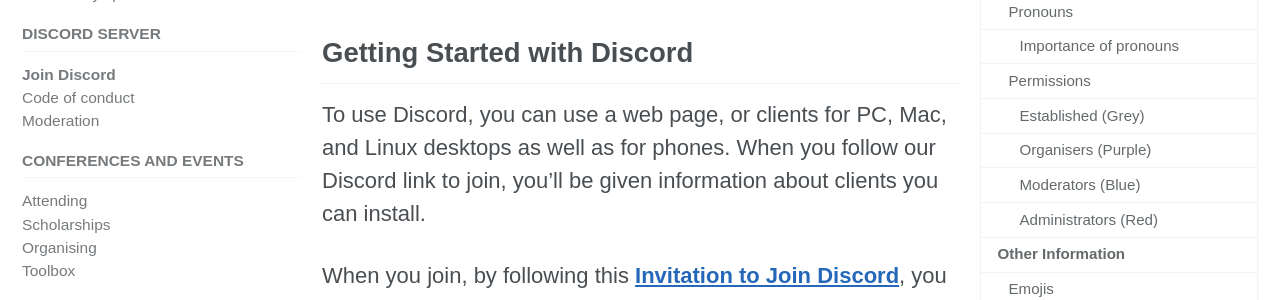
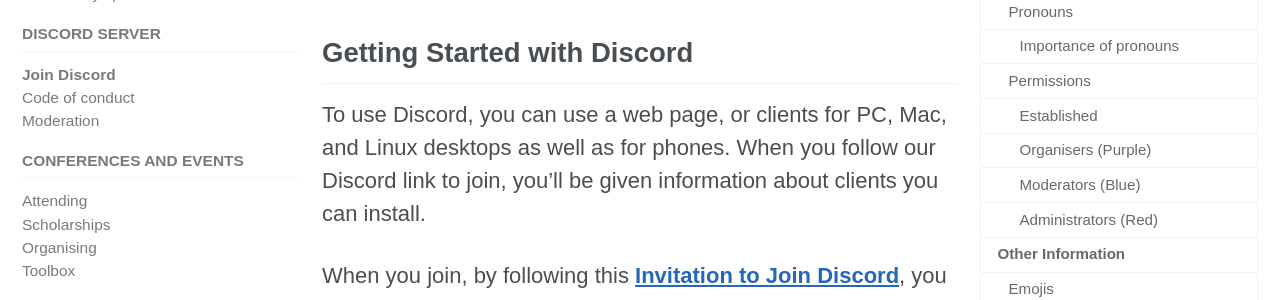
Before and after one commit to include-cpp/include-cpp.github.io, a Jekyll site: the page built from discord/index.md, in a window 1280 px wide and 900 px high, scrolled down 462 px. Shown: the part 153-453 px from the top of the window. Built offline with Jekyll 4.4.1, drawn with Linux system fonts in a browser that asks for light colours; cached includes are drawn as plain includes; nearby versions of some CDN libraries; some of the changed text lies outside the part shown.

Commit message:
Remove the statement that Established names are Grey
This is because pronoun colours override this colour, and it
has caused confusion.

Co-Authored-By: Kate Gregory <kategregory@users.noreply.github.com>

```diff
--- a/discord/index.md
+++ b/discord/index.md
@@ -138,7 +138,7 @@ You may see some users with non-pronoun roles. This section explains them.
 
 ![A user with multiple permission roles](/images/discord_roles_multiple_levels.png)
 
-#### Established (Grey)
+#### Established
 
 From time to time, users who are active and participating are granted the Established role.
 
```
